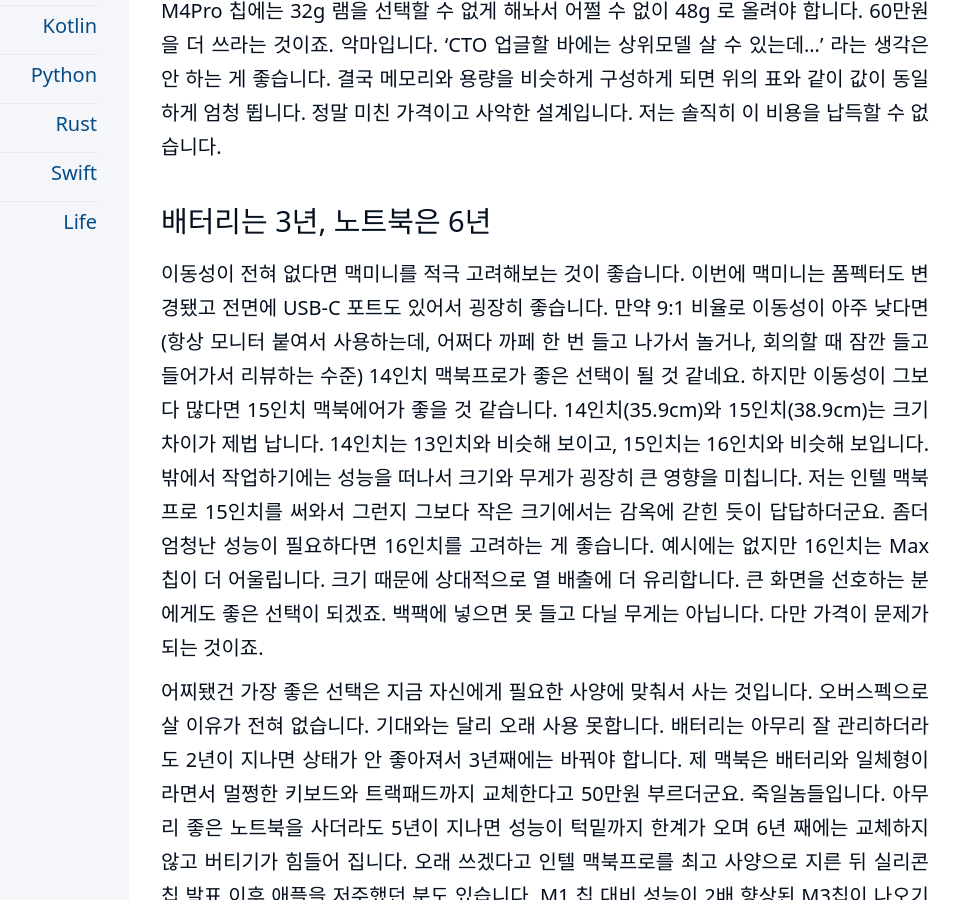
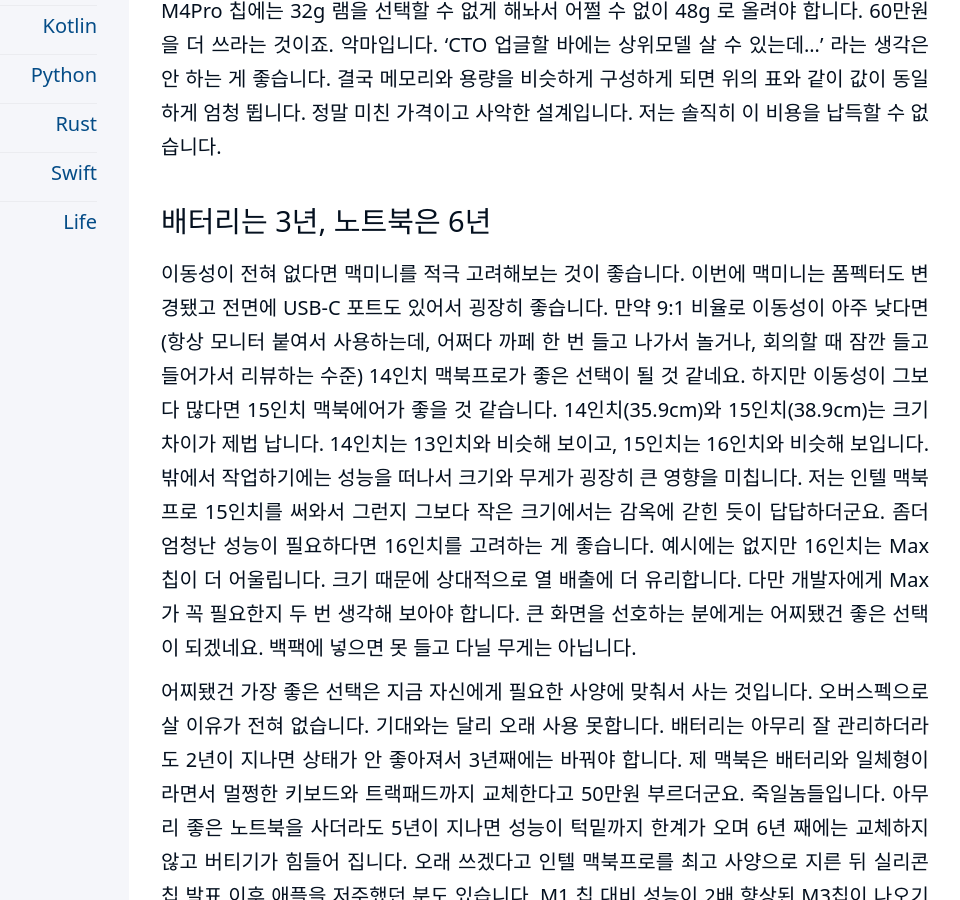
Before and after one commit to kiroshin/kiroshin.github.io, a Jekyll site: the page built from _posts/2025-03-24-macbook_for_dev.md, in a window 1280 px wide and 900 px high, scrolled down 4089 px. Shown: the whole window, without its empty margins (191-1151 px from the left). Built offline with Jekyll 4.4.1, drawn with Linux system fonts in a browser that asks for light colours.

Commit message:
Update 2025-03-24-macbook_for_dev.md

```diff
--- a/_posts/2025-03-24-macbook_for_dev.md
+++ b/_posts/2025-03-24-macbook_for_dev.md
@@ -54,7 +54,7 @@
 
 
 ## 배터리는 3년, 노트북은 6년
-이동성이 전혀 없다면 맥미니를 적극 고려해보는 것이 좋습니다. 이번에 맥미니는 폼펙터도 변경됐고 전면에 USB-C 포트도 있어서 굉장히 좋습니다. 만약 9:1 비율로 이동성이 아주 낮다면 (항상 모니터 붙여서 사용하는데, 어쩌다 까페 한 번 들고 나가서 놀거나, 회의할 때 잠깐 들고 들어가서 리뷰하는 수준) 14인치 맥북프로가 좋은 선택이 될 것 같네요. 하지만 이동성이 그보다 많다면 15인치 맥북에어가 좋을 것 같습니다. 14인치(35.9cm)와 15인치(38.9cm)는 크기 차이가 제법 납니다. 14인치는 13인치와 비슷해 보이고, 15인치는 16인치와 비슷해 보입니다. 밖에서 작업하기에는 성능을 떠나서 크기와 무게가 굉장히 큰 영향을 미칩니다. 저는 인텔 맥북프로 15인치를 써와서 그런지 그보다 작은 크기에서는 감옥에 갇힌 듯이 답답하더군요. 좀더 엄청난 성능이 필요하다면 16인치를 고려하는 게 좋습니다. 예시에는 없지만 16인치는 Max 칩이 더 어울립니다. 크기 때문에 상대적으로 열 배출에 더 유리합니다. 큰 화면을 선호하는 분에게도 좋은 선택이 되겠죠. 백팩에 넣으면 못 들고 다닐 무게는 아닙니다. 다만 가격이 문제가 되는 것이죠.
+이동성이 전혀 없다면 맥미니를 적극 고려해보는 것이 좋습니다. 이번에 맥미니는 폼펙터도 변경됐고 전면에 USB-C 포트도 있어서 굉장히 좋습니다. 만약 9:1 비율로 이동성이 아주 낮다면 (항상 모니터 붙여서 사용하는데, 어쩌다 까페 한 번 들고 나가서 놀거나, 회의할 때 잠깐 들고 들어가서 리뷰하는 수준) 14인치 맥북프로가 좋은 선택이 될 것 같네요. 하지만 이동성이 그보다 많다면 15인치 맥북에어가 좋을 것 같습니다. 14인치(35.9cm)와 15인치(38.9cm)는 크기 차이가 제법 납니다. 14인치는 13인치와 비슷해 보이고, 15인치는 16인치와 비슷해 보입니다. 밖에서 작업하기에는 성능을 떠나서 크기와 무게가 굉장히 큰 영향을 미칩니다. 저는 인텔 맥북프로 15인치를 써와서 그런지 그보다 작은 크기에서는 감옥에 갇힌 듯이 답답하더군요. 좀더 엄청난 성능이 필요하다면 16인치를 고려하는 게 좋습니다. 예시에는 없지만 16인치는 Max 칩이 더 어울립니다. 크기 때문에 상대적으로 열 배출에 더 유리합니다. 다만 개발자에게 Max 가 꼭 필요한지 두 번 생각해 보아야 합니다. 큰 화면을 선호하는 분에게는 어찌됐건 좋은 선택이 되겠네요. 백팩에 넣으면 못 들고 다닐 무게는 아닙니다.
 
 어찌됐건 가장 좋은 선택은 지금 자신에게 필요한 사양에 맞춰서 사는 것입니다. 오버스펙으로 살 이유가 전혀 없습니다. 기대와는 달리 오래 사용 못합니다. 배터리는 아무리 잘 관리하더라도 2년이 지나면 상태가 안 좋아져서 3년째에는 바꿔야 합니다. 제 맥북은 배터리와 일체형이라면서 멀쩡한 키보드와 트랙패드까지 교체한다고 50만원 부르더군요. 죽일놈들입니다. 아무리 좋은 노트북을 사더라도 5년이 지나면 성능이 턱밑까지 한계가 오며 6년 째에는 교체하지 않고 버티기가 힘들어 집니다. 오래 쓰겠다고 인텔 맥북프로를 최고 사양으로 지른 뒤 실리콘 칩 발표 이후 애플을 저주했던 분도 있습니다. M1 칩 대비 성능이 2배 향상된 M3칩이 나오기까지 고작 3년밖에 걸리지 않았습니다. 작년에 나온 M4칩도 시간이 지나면 아쉬울 게 분명합니다.
 
```
